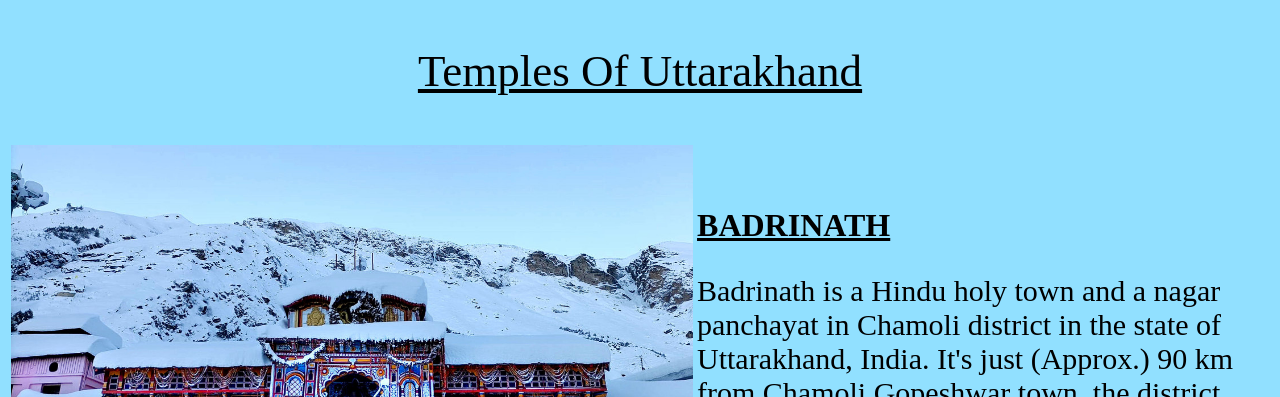
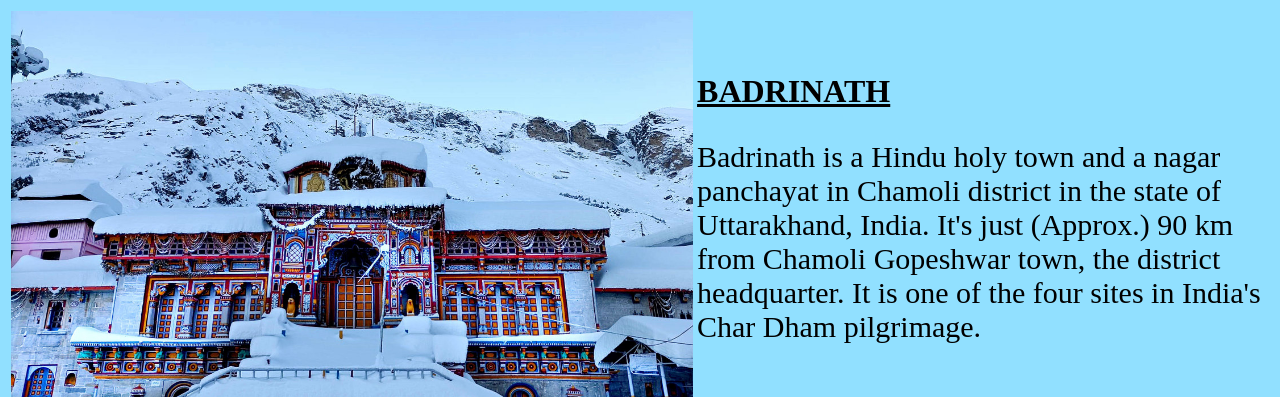
Before and after one commit to garg-harshit/Uttarakhand, a plain HTML site: page html progect/Temple.html in a window 1280 px wide. Shown: the top 397 px of the page. Drawn offline with Linux system fonts and the light colour scheme.

Commit message:
title change dvi change

```diff
--- a/html progect/Temple.html
+++ b/html progect/Temple.html
@@ -7,10 +7,7 @@
 </head>
 
 <body>
-    <div id="a">
-        <div id="b">
-            <p align="center" class="head"><u>Temples Of Uttarakhand</u></p>
-        </div>
+
         <table>
             <tr>
                 <td><img src="BADRINATH 1.jpg" class="y"></td>
```
Also changed, not shown: html progect/prajapati.html (+1 -1 lines).
